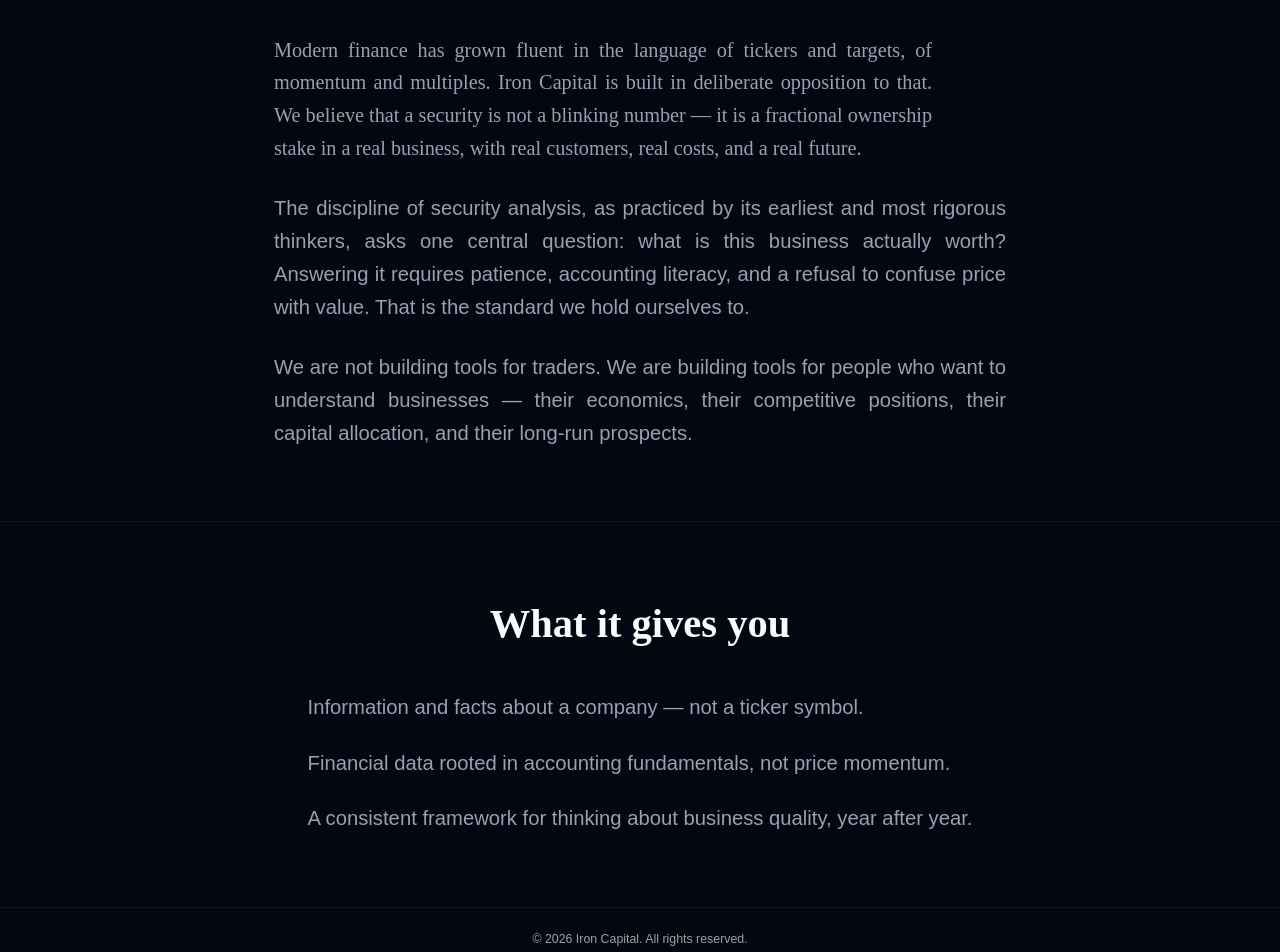
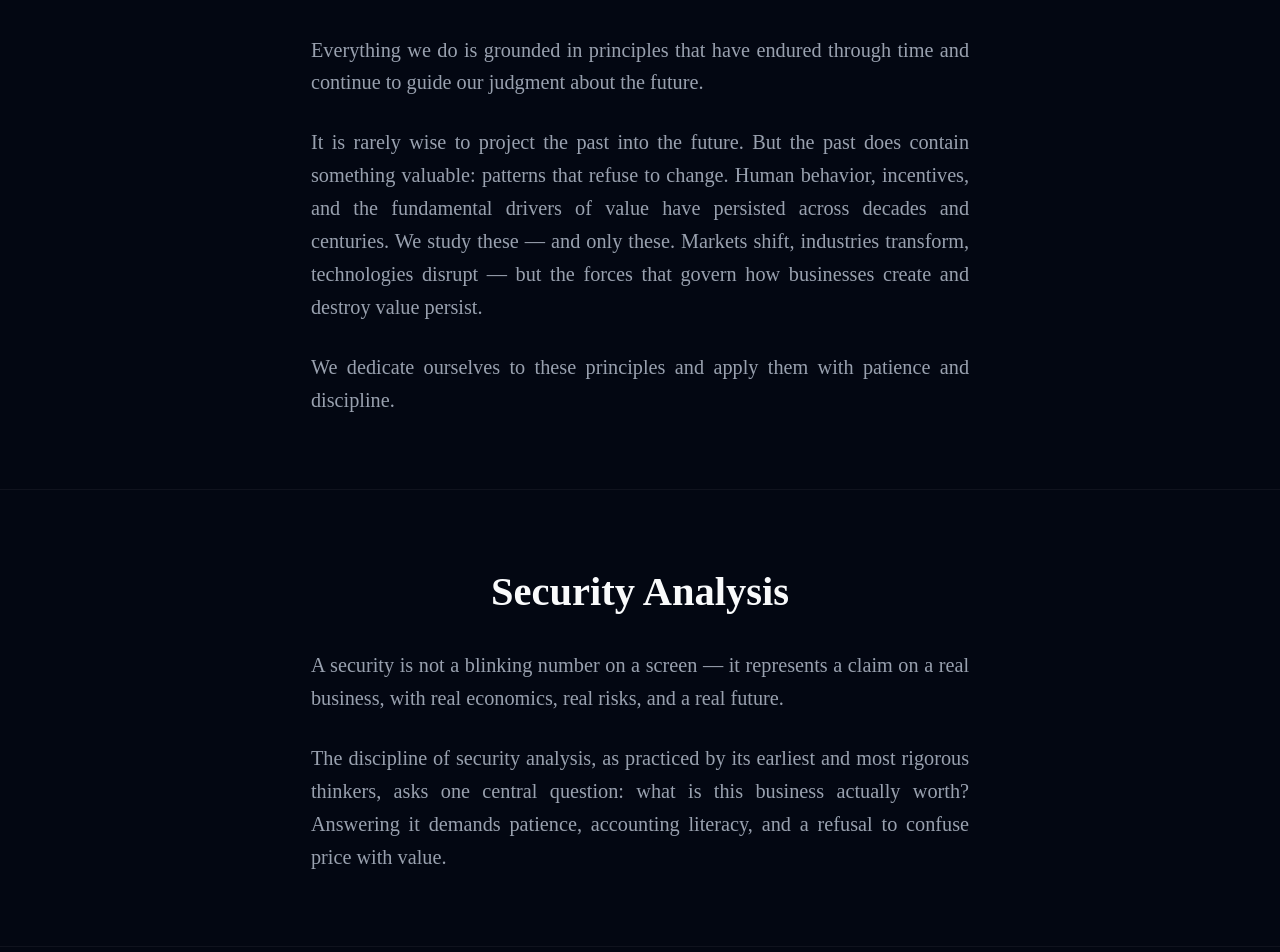
Before and after one commit to ironcapitaleu/frontend, a React (Vite) app: page /about in a window 1280 px wide. Shown: the part 720-1672 px from the top of the page. Built offline with nearby package versions, Linux system fonts and the light colour scheme; no server answers; a web font is replaced by a local one.

Commit message:
refactor: `About` page content

```diff
--- a/src/pages/AboutPage.tsx
+++ b/src/pages/AboutPage.tsx
@@ -5,7 +5,8 @@ function StatementSection() {
 	return (
 		<section className="flex flex-col items-center justify-center px-6 py-24 text-center">
 			<p className="font-classic text-5xl md:text-7xl font-medium leading-tight max-w-4xl text-foreground">
-				Every great investment begins with understanding the business.
+				Every successful investment begins with a deep understanding of the
+				business.
 			</p>
 		</section>
 	);
@@ -17,44 +18,67 @@ function PhilosophySection() {
 			<div className="max-w-prose flex flex-col gap-6 text-center">
 				<h1 className="font-classic font-semibold">Timeless Principles</h1>
 				<p className="font-classic text-muted-foreground leading-relaxed">
-					Modern finance has grown fluent in the language of tickers and
-					targets, of momentum and multiples. Iron Capital is built in
-					deliberate opposition to that. We believe that a security is not a
-					blinking number — it is a fractional ownership stake in a real
-					business, with real customers, real costs, and a real future.
+					Everything we do is grounded in principles that have endured through
+					time and continue to guide our judgment about the future.
 				</p>
-				<p className="text-muted-foreground leading-relaxed">
-					The discipline of security analysis, as practiced by its earliest and
-					most rigorous thinkers, asks one central question: what is this
-					business actually worth? Answering it requires patience, accounting
-					literacy, and a refusal to confuse price with value. That is the
-					standard we hold ourselves to.
+				<p className="font-classic text-muted-foreground leading-relaxed">
+					It is rarely wise to project the past into the future. But the past
+					does contain something valuable: patterns that refuse to change. Human
+					behavior, incentives, and the fundamental drivers of value have
+					persisted across decades and centuries. We study these — and only
+					these. Markets shift, industries transform, technologies disrupt — but
+					the forces that govern how businesses create and destroy value
+					persist.
 				</p>
-				<p className="text-muted-foreground leading-relaxed">
-					We are not building tools for traders. We are building tools for
-					people who want to understand businesses — their economics, their
-					competitive positions, their capital allocation, and their long-run
-					prospects.
+				<p className="font-classic text-muted-foreground leading-relaxed">
+					We dedicate ourselves to these principles and apply them with patience
+					and discipline.
 				</p>
 			</div>
 		</section>
 	);
 }
 
-function CapabilitiesSection() {
+function SecurityAnalysisSection() {
+	return (
+		<section className="flex flex-col items-center px-6 py-16 border-t border-border/50">
+			<div className="max-w-prose flex flex-col gap-6 text-center">
+				<h1 className="font-classic font-semibold">Security Analysis</h1>
+				<p className="font-classic text-muted-foreground leading-relaxed">
+					A security is not a blinking number on a screen — it represents a
+					claim on a real business, with real economics, real risks, and a real
+					future.
+				</p>
+				<p className="font-classic text-muted-foreground leading-relaxed">
+					The discipline of security analysis, as practiced by its earliest and
+					most rigorous thinkers, asks one central question: what is this
+					business actually worth? Answering it demands patience, accounting
+					literacy, and a refusal to confuse price with value.
+				</p>
+			</div>
+		</section>
+	);
+}
+
+function MethodSection() {
 	return (
 		<section className="flex flex-col items-center px-6 py-16 border-t border-border/50">
 			<div className="max-w-prose flex flex-col gap-8 text-center">
-				<h1 className="font-classic font-semibold">What it gives you</h1>
+				<h1 className="font-classic font-semibold">Our Method</h1>
 				<div className="flex flex-col gap-5 text-muted-foreground">
-					<p className="leading-relaxed">
+					<p className="font-classic text-muted-foreground leading-relaxed">
+						We build tools for people who want to understand businesses —
+						their economics, their competitive positions, their capital
+						allocation, and their long-term prospects.
+					</p>
+					<p className="font-classic leading-relaxed">
 						Information and facts about a company — not a ticker symbol.
 					</p>
-					<p className="leading-relaxed">
+					<p className="font-classic leading-relaxed">
 						Financial data rooted in accounting fundamentals, not price
-						momentum.
+						movements.
 					</p>
-					<p className="leading-relaxed">
+					<p className="font-classic leading-relaxed">
 						A consistent framework for thinking about business quality, year
 						after year.
 					</p>
@@ -71,7 +95,8 @@ function AboutPage() {
 			<main className="flex-1 flex flex-col">
 				<StatementSection />
 				<PhilosophySection />
-				<CapabilitiesSection />
+				<SecurityAnalysisSection />
+				<MethodSection />
 			</main>
 			<Footer />
 		</div>
```
